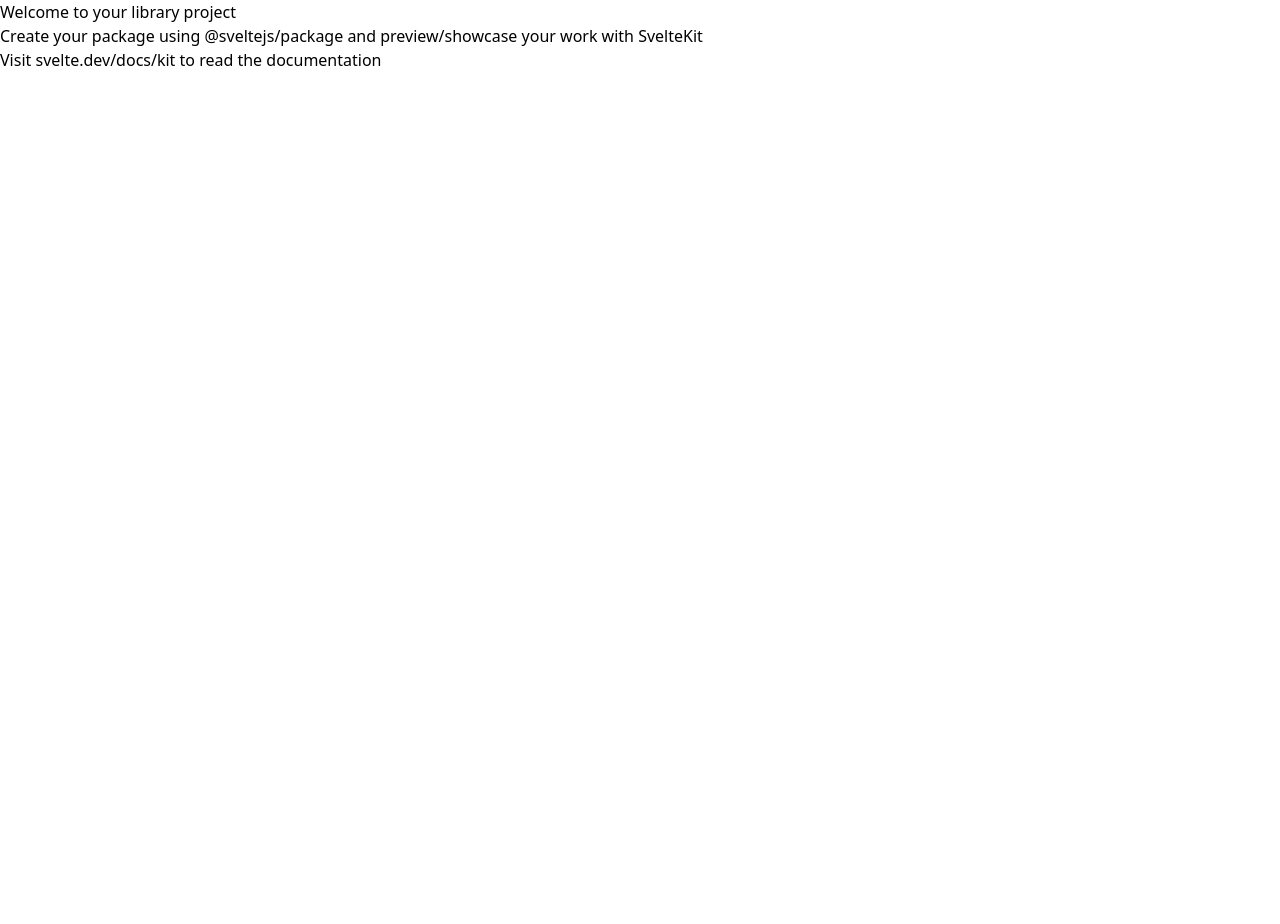
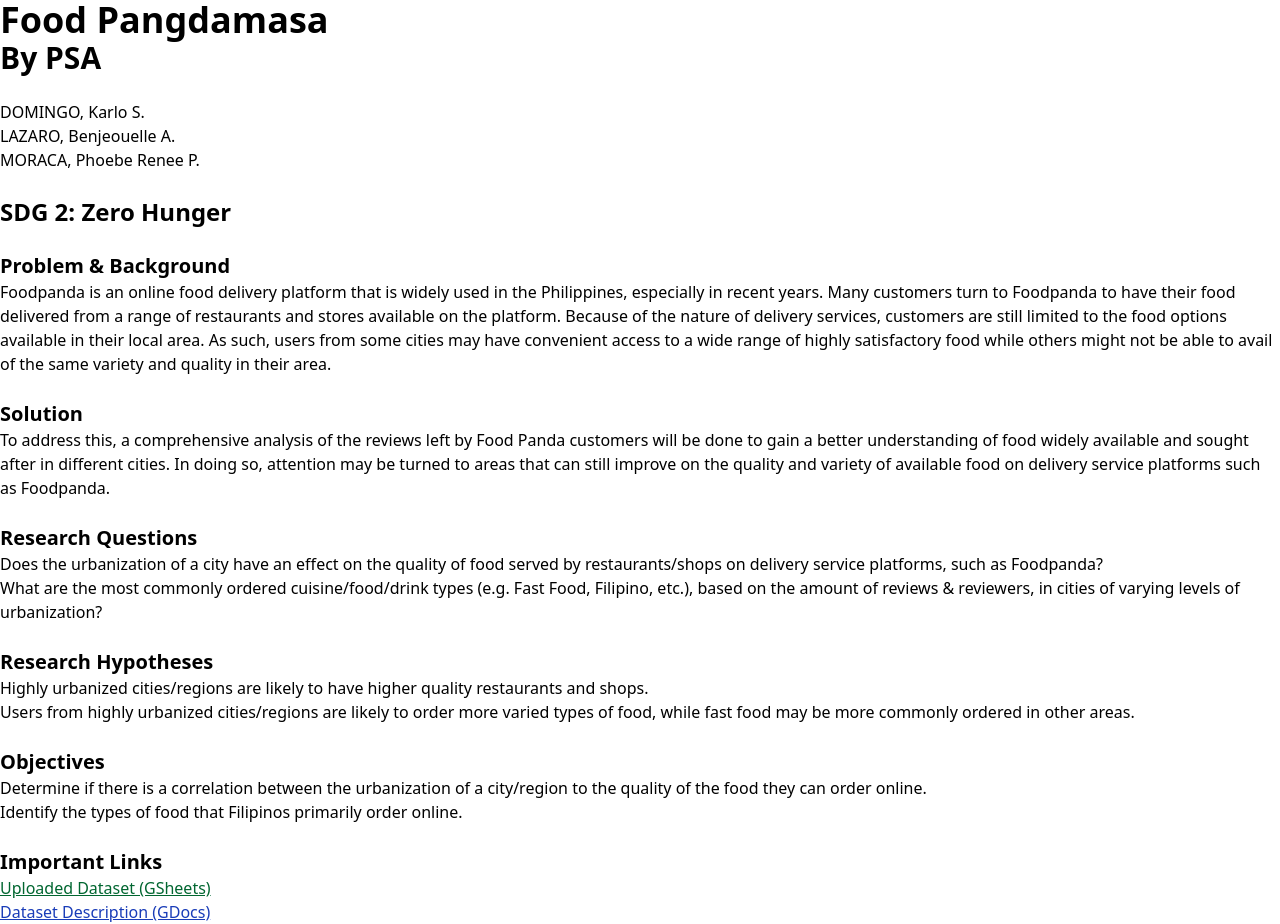
Before and after one commit to Enoux/psa, a SvelteKit app: page / in a window 1280 px wide. Before the commit the page ends 800 px from the top, so only its background shows below. Built offline with nearby package versions, Linux system fonts and the light colour scheme.

Commit message:
feat: add data collection requirements

```diff
--- a/src/routes/+page.svelte
+++ b/src/routes/+page.svelte
@@ -1,3 +1,82 @@
-<h1>Welcome to your library project</h1>
-<p>Create your package using @sveltejs/package and preview/showcase your work with SvelteKit</p>
-<p>Visit <a href="https://svelte.dev/docs/kit">svelte.dev/docs/kit</a> to read the documentation</p>
+<h1 class="text-4xl font-bold">Food Pangdamasa</h1>
+<h1 class="text-3xl font-semibold">By PSA</h1>
+
+<br>
+
+<h3 class="text-l">DOMINGO, Karlo S.</h3>
+<h3 class="text-l">LAZARO, Benjeouelle A.</h3>
+<h3 class="text-l">MORACA, Phoebe Renee P.</h3>
+
+<br>
+
+<h2 class="text-2xl font-semibold">SDG 2: Zero Hunger</h2>
+
+<br>
+
+<h2 class="text-xl font-bold">Problem & Background</h2>
+<p>
+    Foodpanda is an online food delivery platform that is widely used in the Philippines, especially in recent years.
+    Many customers turn to Foodpanda to have their food delivered from a range of restaurants and stores available on the platform.
+    Because of the nature of delivery services, customers are still limited to the food options available in their local area.
+    As such, users from some cities may have convenient access to a wide range of highly satisfactory food while others might not be able to avail of the same variety and quality in their area.
+</p>
+
+<br>
+
+<h2 class="text-xl font-bold">Solution</h2>
+<p>
+    To address this, a comprehensive analysis of the reviews left by Food Panda customers will be done to gain a better understanding of food widely available and sought after in different cities.
+    In doing so, attention may be turned to areas that can still improve on the quality and variety of available food on delivery service platforms such as Foodpanda.
+</p>
+
+<br>
+
+<h2 class="text-xl font-bold">Research Questions</h2>
+<ol>
+    <li>
+        Does the urbanization of a city have an effect on the quality of food served by restaurants/shops on delivery service platforms, such as Foodpanda?
+    </li>
+    <li>
+        What are the most commonly ordered cuisine/food/drink types (e.g. Fast Food, Filipino, etc.), based on the amount of reviews & reviewers, in cities of varying levels of urbanization?
+    </li>
+</ol>
+
+<br>
+
+<h2 class="text-xl font-bold">Research Hypotheses</h2>
+<ol>
+    <li>
+        Highly urbanized cities/regions are likely to have higher quality restaurants and shops.
+    </li>
+    <li>
+        Users from highly urbanized cities/regions are likely to order more varied types of food, while fast food may be more commonly ordered in other areas.
+    </li>
+</ol>
+
+<br>
+
+<h2 class="text-xl font-bold">Objectives</h2>
+<ol>
+    <li>
+        Determine if there is a correlation between the urbanization of a city/region to the quality of the food they can order online.
+    </li>
+    <li>
+        Identify the types of food that Filipinos primarily order online.
+    </li>
+</ol>
+
+<br>
+
+<h2 class="text-xl font-bold">Important Links</h2>
+<ol>
+    <li>
+        <a href="https://docs.google.com/spreadsheets/d/1CkC7lJ7P7uGn0Js8b4sufUD3CL3NthUVe_2WrZq40d8/edit?usp=sharing" class="text-green-800 underline" target="_blank">
+            Uploaded Dataset (GSheets)
+        </a>
+    </li>
+    <li>
+        <a href="https://docs.google.com/document/d/1j4aIZpcoBELYkqf5x0IA8JUSZ3Fl8aTrHh3rioMdGEc/edit?tab=t.uuf2zm7zpj7i#heading=h.6fr3l6ulkshz" class="text-blue-800 underline" target="_blank">
+            Dataset Description (GDocs)
+        </a>
+    </li>
+</ol>
```
